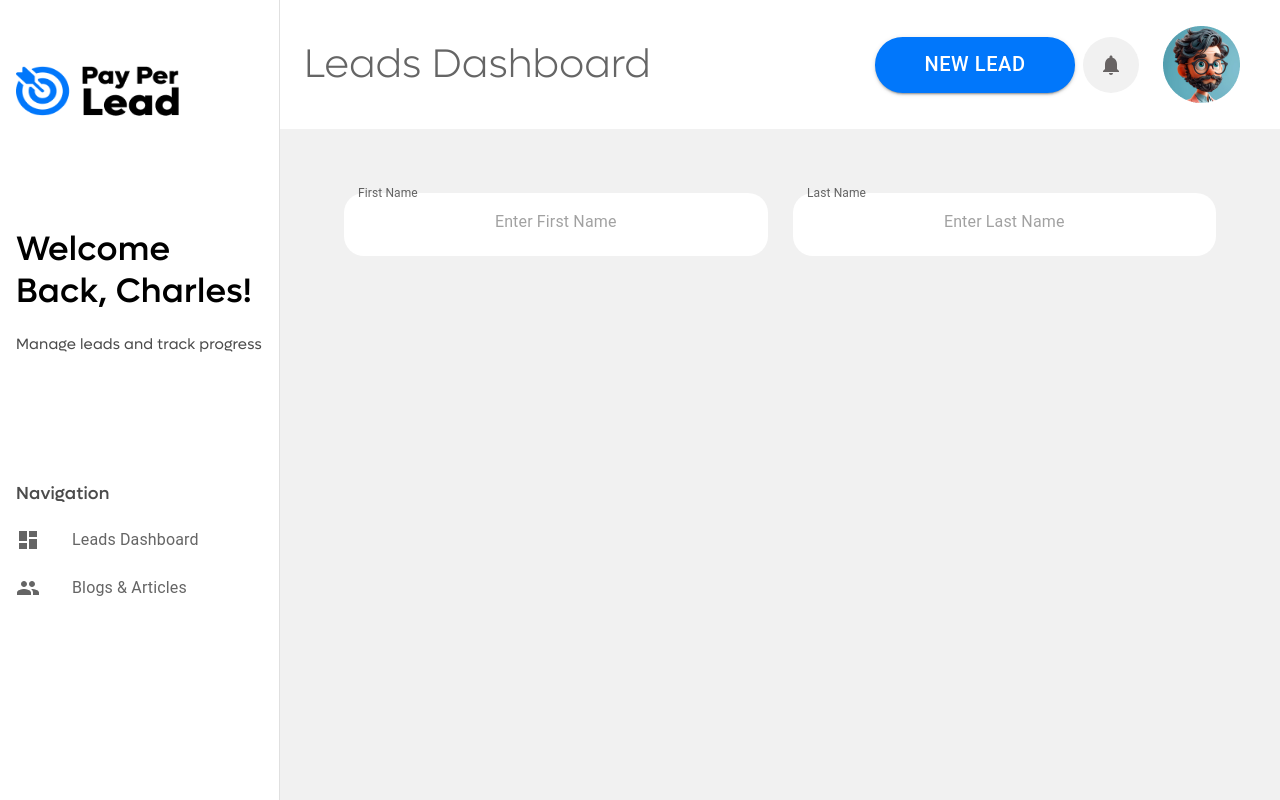
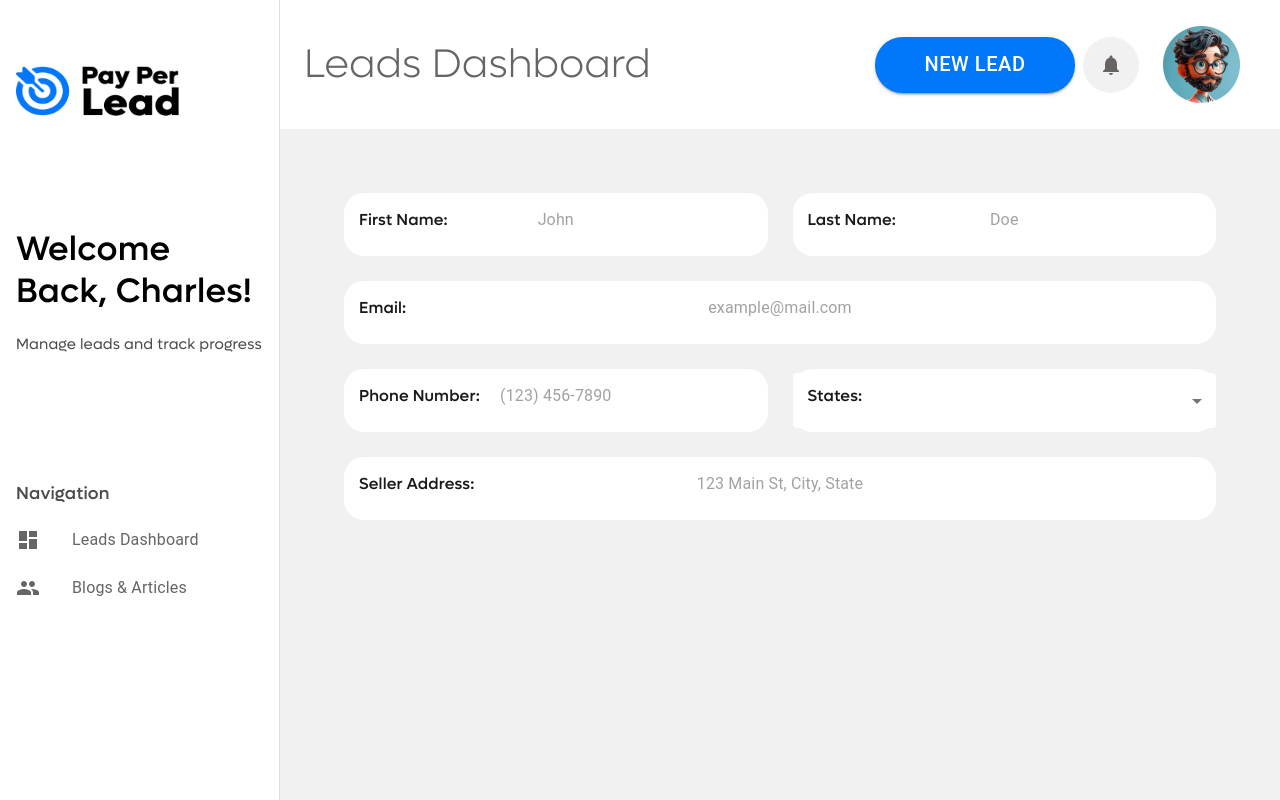
Before and after one commit to YousseffGamal/Lead_CRM_FROTNEND, a React (Vite) app: page /addlead in a window 1280 px wide. Built offline with nearby package versions, Linux system fonts and the light colour scheme.

Commit message:
AddLeads

```diff
--- a/src/Pages/AddLead/AddLead.jsx
+++ b/src/Pages/AddLead/AddLead.jsx
@@ -1,76 +1,336 @@
-import React from 'react';
+import React, { useState } from 'react';
 import {
   Box,
   TextField,
+  InputLabel,
+  Select,
+  MenuItem,
 } from '@mui/material';
 import Layout from '../../component/Layout/Layout';
 
+const statesList = [
+  { code: 'CA', name: 'California' },
+  { code: 'NY', name: 'New York' },
+  { code: 'TX', name: 'Texas' },
+  { code: 'FL', name: 'Florida' },
+  // Add more states as needed
+];
+
 const AddLead = () => {
+  const [firstName, setFirstName] = useState('');
+  const [lastName, setLastName] = useState('');
+  const [email, setEmail] = useState('');
+  const [phoneNumber, setPhoneNumber] = useState('');
+  const [selectedState, setSelectedState] = useState('');
+  const [sellerAddress, setSellerAddress] = useState(''); // State for Seller Address
+
   return (
     <Layout>
       <Box sx={{ p: 3, backgroundColor: '#F1F1F1', color: '#e0e0e0', marginTop: '65px' }}>
         <Box sx={{
           display: 'flex',
-          gap: '25px', // Gap between input fields
-          flexDirection: { xs: 'column', sm: 'row' }, // Responsive layout
+          gap: '25px',
+          flexDirection: { xs: 'column', sm: 'row' },
         }}>
+          <Box sx={{ flex: 1, position: 'relative' }}>
+            <InputLabel
+              htmlFor="first-name"
+              sx={{
+                position: 'absolute',
+                left: '10px',
+                top: '15px',
+                backgroundColor: '#FFFFFF',
+                padding: '0 5px',
+                zIndex: 1,
+                color: '#191919',
+                fontFamily: 'LufgaMedium !important',
+              }}
+              shrink={!!firstName}
+            >
+              First Name:
+            </InputLabel>
+            <TextField
+              id="first-name"
+              variant="outlined"
+              sx={{
+                width: '100%',
+                backgroundColor: '#FFFFFF',
+                borderRadius: '20px',
+                height: '63px',
+                '& .MuiOutlinedInput-root': {
+                  border: 'none',
+                  '& fieldset': {
+                    border: 'none',
+                  },
+                  '&:hover fieldset': {
+                    border: 'none',
+                  },
+                  '&.Mui-focused fieldset': {
+                    border: 'none',
+                  },
+                },
+              }}
+              inputProps={{
+                style: { textAlign: 'center', paddingTop: '15px' },
+              }}
+              placeholder="John"
+              value={firstName}
+              onChange={(e) => setFirstName(e.target.value)}
+            />
+          </Box>
+
+          <Box sx={{ flex: 1, position: 'relative' }}>
+            <InputLabel
+              htmlFor="last-name"
+              sx={{
+                position: 'absolute',
+                left: '10px',
+                top: '15px',
+                backgroundColor: '#FFFFFF',
+                padding: '0 5px',
+                zIndex: 1,
+                color: '#191919',
+                fontFamily: 'LufgaMedium !important',
+              }}
+              shrink={!!lastName}
+            >
+              Last Name:
+            </InputLabel>
+            <TextField
+              id="last-name"
+              variant="outlined"
+              sx={{
+                width: '100%',
+                backgroundColor: '#FFFFFF',
+                borderRadius: '20px',
+                height: '63px',
+                '& .MuiOutlinedInput-root': {
+                  border: 'none',
+                  '& fieldset': {
+                    border: 'none',
+                  },
+                  '&:hover fieldset': {
+                    border: 'none',
+                  },
+                  '&.Mui-focused fieldset': {
+                    border: 'none',
+                  },
+                },
+              }}
+              inputProps={{
+                style: { textAlign: 'center', paddingTop: '15px' },
+              }}
+              placeholder="Doe"
+              value={lastName}
+              onChange={(e) => setLastName(e.target.value)}
+            />
+          </Box>
+        </Box>
+
+        {/* New row for email input */}
+        <Box sx={{ marginTop: '25px', position: 'relative' }}>
+          <InputLabel
+            htmlFor="email"
+            sx={{
+              position: 'absolute',
+              left: '10px',
+              top: '15px',
+              backgroundColor: '#FFFFFF',
+              padding: '0 5px',
+              zIndex: 1,
+              color: '#191919',
+              fontFamily: 'LufgaMedium !important',
+            }}
+            shrink={!!email}
+          >
+            Email:
+          </InputLabel>
           <TextField
+            id="email"
             variant="outlined"
             sx={{
-              backgroundColor: '#FFFFFF', // Background color
-              borderRadius: '20px', // Border radius
-              flex: 1, // Make input full responsive
-              height: '63px', // Set height
+              width: '100%',
+              backgroundColor: '#FFFFFF',
+              borderRadius: '20px',
+              height: '63px',
               '& .MuiOutlinedInput-root': {
-                border: 'none', // Remove border
+                border: 'none',
                 '& fieldset': {
-                  border: 'none', // Remove outline
+                  border: 'none',
                 },
                 '&:hover fieldset': {
-                  border: 'none', // Remove outline on hover
+                  border: 'none',
                 },
                 '&.Mui-focused fieldset': {
-                  border: 'none', // Remove outline when focused
+                  border: 'none',
                 },
               },
             }}
             inputProps={{
-              style: { textAlign: 'center' }, // Center the placeholder text
+              style: { textAlign: 'center', paddingTop: '15px' },
             }}
-            placeholder="Enter First Name" // Set placeholder text
-            InputLabelProps={{
-              shrink: true, // Ensure label does not overlap with placeholder
+            placeholder="example@mail.com"
+            value={email}
+            onChange={(e) => setEmail(e.target.value)}
+          />
+        </Box>
+
+        {/* New row for Phone Number and State input */}
+        <Box sx={{
+          display: 'flex',
+          gap: '25px',
+          flexDirection: { xs: 'column', sm: 'row' },
+          marginTop: '25px',
+        }}>
+          <Box sx={{ flex: 1, position: 'relative' }}>
+            <InputLabel
+              htmlFor="phone-number"
+              sx={{
+                position: 'absolute',
+                left: '10px',
+                top: '15px',
+                backgroundColor: '#FFFFFF',
+                padding: '0 5px',
+                zIndex: 1,
+                color: '#191919',
+                fontFamily: 'LufgaMedium !important',
+              }}
+              shrink={!!phoneNumber}
+            >
+              Phone Number:
+            </InputLabel>
+            <TextField
+              id="phone-number"
+              variant="outlined"
+              sx={{
+                width: '100%',
+                backgroundColor: '#FFFFFF',
+                borderRadius: '20px',
+                height: '63px',
+                '& .MuiOutlinedInput-root': {
+                  border: 'none',
+                  '& fieldset': {
+                    border: 'none',
+                  },
+                  '&:hover fieldset': {
+                    border: 'none',
+                  },
+                  '&.Mui-focused fieldset': {
+                    border: 'none',
+                  },
+                },
+              }}
+              inputProps={{
+                style: { textAlign: 'center', paddingTop: '15px' },
+              }}
+              placeholder="(123) 456-7890"
+              value={phoneNumber}
+              onChange={(e) => setPhoneNumber(e.target.value)}
+            />
+          </Box>
+
+          <Box sx={{ flex: 1, position: 'relative' }}>
+            <InputLabel
+              htmlFor="states"
+              sx={{
+                position: 'absolute',
+                left: '10px',
+                top: '15px',
+                backgroundColor: '#FFFFFF',
+                padding: '0 5px',
+                zIndex: 1,
+                color: '#191919',
+                fontFamily: 'LufgaMedium !important',
+              }}
+              shrink={!!selectedState}
+            >
+              States:
+            </InputLabel>
+            <Select
+              id="states"
+              variant="outlined"
+              sx={{
+                width: '100%',
+                backgroundColor: '#FFFFFF !important',
+                borderRadius: '20px !important',
+                height: '63px',
+                '& .MuiSelect-select': {
+                  textAlign: 'center',
+                  paddingTop: '15px',
+                  backgroundColor: '#FFFFFF !important',
+                },
+                '&:before, &:after': {
+                  border: 'none',
+                },
+                '&.Mui-focused .MuiSelect-select': {
+                  border: 'none',
+                },
+                '&:hover .MuiSelect-select': {
+                  backgroundColor: '#FFFFFF !important',
+                  border: 'none',
+                },
+                '& .MuiOutlinedInput-notchedOutline': {
+                  border: 'none',
+                },
+              }}
+              value={selectedState}
+              onChange={(e) => setSelectedState(e.target.value)}
+            >
+              <MenuItem value="" disabled>Select a state</MenuItem>
+              {statesList.map((state) => (
+                <MenuItem key={state.code} value={state.code}>
+                  {state.name}
+                </MenuItem>
+              ))}
+            </Select>
+          </Box>
+        </Box>
+
+        {/* New row for Seller Address */}
+        <Box sx={{ marginTop: '25px', position: 'relative' }}>
+          <InputLabel
+            htmlFor="seller-address"
+            sx={{
+              position: 'absolute',
+              left: '10px',
+              top: '15px',
+              backgroundColor: '#FFFFFF',
+              padding: '0 5px',
+              zIndex: 1,
+              color: '#191919',
+              fontFamily: 'LufgaMedium !important',
             }}
-            label="First Name"
-          />
+            shrink={!!sellerAddress}
+          >
+            Seller Address:
+          </InputLabel>
           <TextField
+            id="seller-address"
             variant="outlined"
             sx={{
-              backgroundColor: '#FFFFFF', // Background color
-              borderRadius: '20px', // Border radius
-              flex: 1, // Make input full responsive
-              height: '63px', // Set height
+              width: '100%',
+              backgroundColor: '#FFFFFF',
+              borderRadius: '20px',
+              height: '63px',
               '& .MuiOutlinedInput-root': {
-                border: 'none', // Remove border
+                border: 'none',
                 '& fieldset': {
-                  border: 'none', // Remove outline
+                  border: 'none',
                 },
                 '&:hover fieldset': {
-                  border: 'none', // Remove outline on hover
+                  border: 'none',
                 },
                 '&.Mui-focused fieldset': {
-                  border: 'none', // Remove outline when focused
+                  border: 'none',
                 },
               },
             }}
             inputProps={{
-              style: { textAlign: 'center' }, // Center the placeholder text
+              style: { textAlign: 'center', paddingTop: '15px' },
             }}
-            placeholder="Enter Last Name" // Set placeholder text
-            InputLabelProps={{
-              shrink: true, // Ensure label does not overlap with placeholder
-            }}
-            label="Last Name"
+            placeholder="123 Main St, City, State"
+            value={sellerAddress}
+            onChange={(e) => setSellerAddress(e.target.value)}
           />
         </Box>
       </Box>
```
